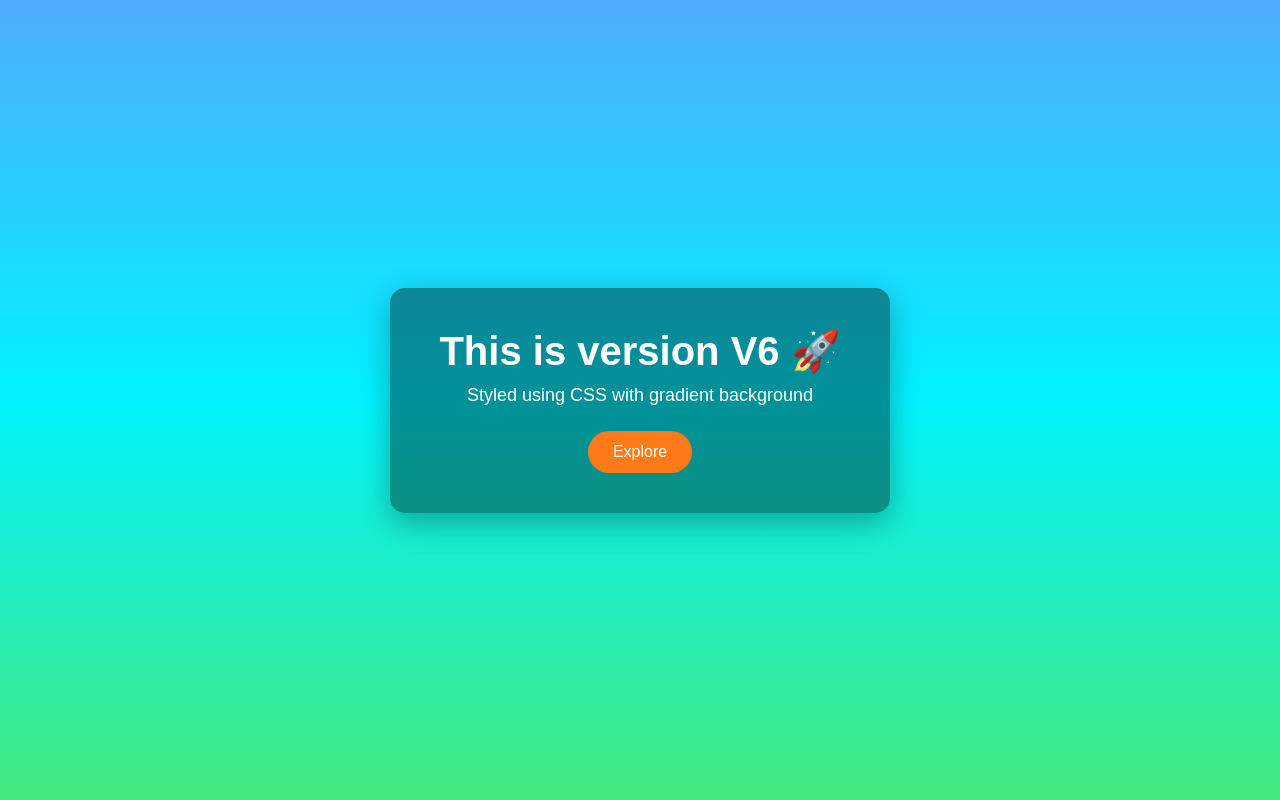
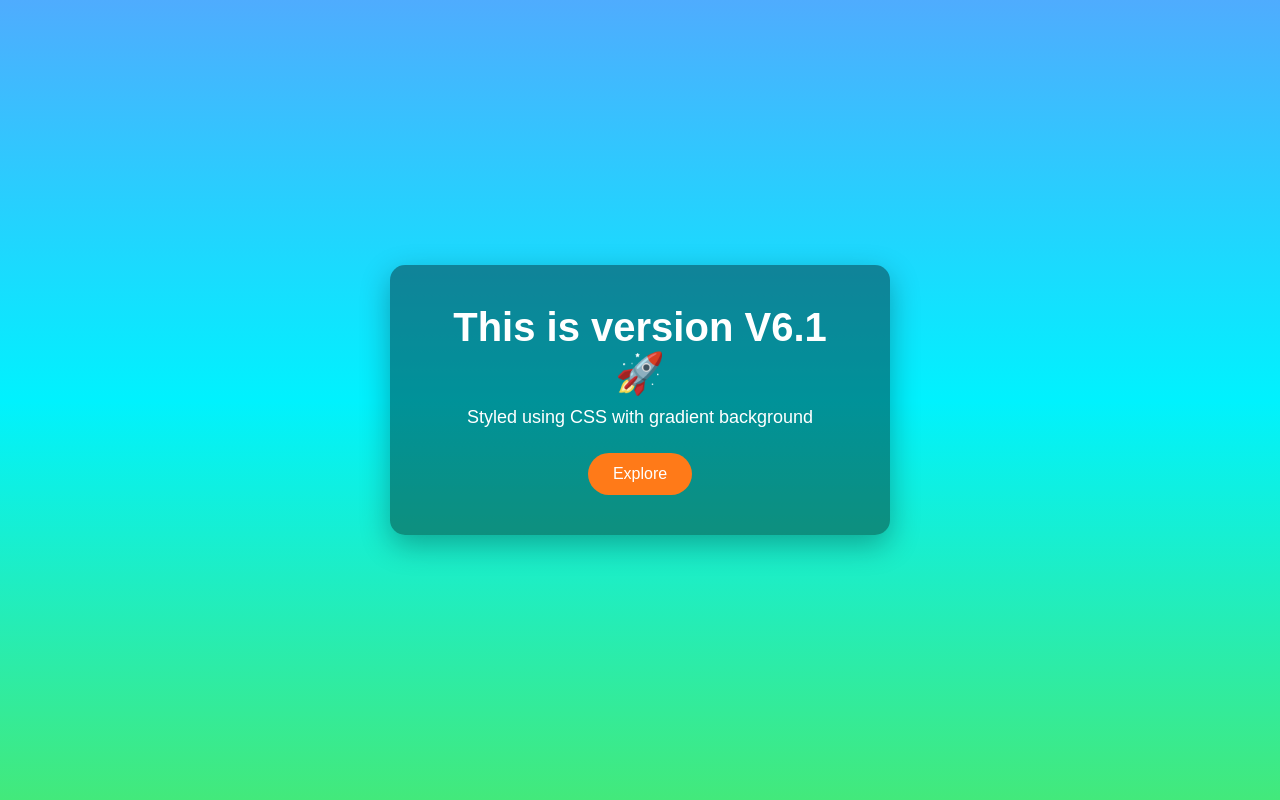
Before and after one commit to muskaan-praveen/myrepo, a plain HTML site: page index.html in a window 1280 px wide. Drawn offline with Linux system fonts and the light colour scheme.

Commit message:
Changed the version to 6.1

```diff
--- a/index.html
+++ b/index.html
@@ -11,7 +11,7 @@
 <body>
 
   <div class="container">
-    <h1>This is version V6 🚀</h1>
+    <h1>This is version V6.1 🚀</h1>
     <p>Styled using CSS with gradient background</p>
     <button>Explore</button>
   </div>
```
